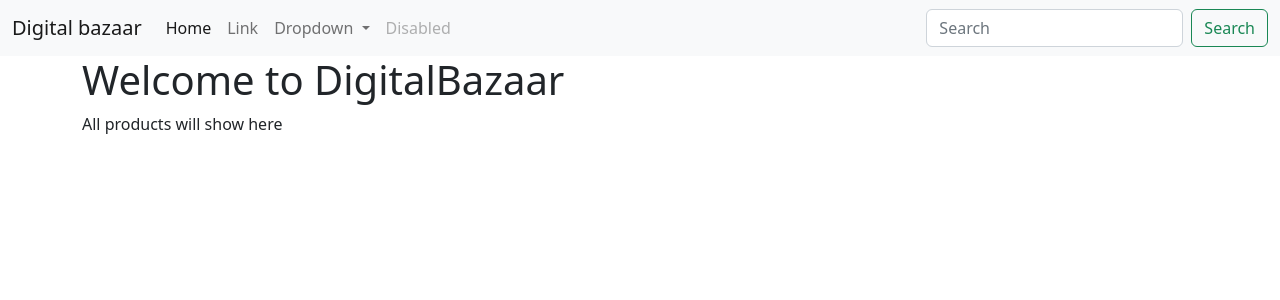
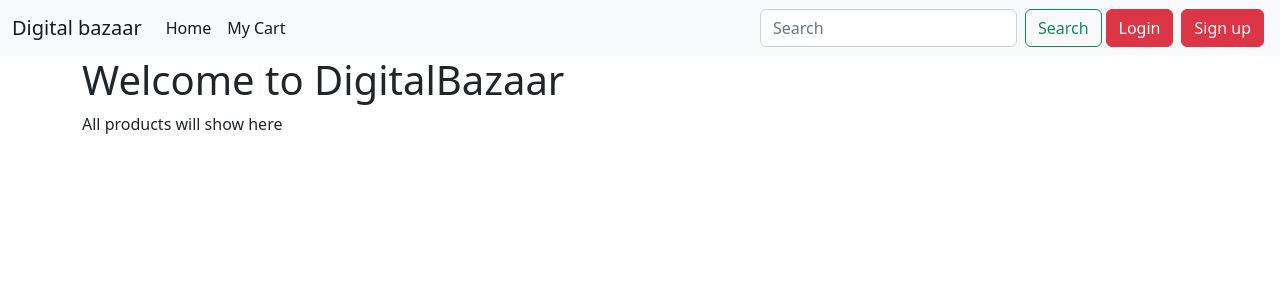
Before and after one commit to Aman16-ai/DigitalBazaar, a Django app: page / in a window 1280 px wide. Shown: the top 300 px of the page. Run offline with Django 4.2, Linux system fonts and the light colour scheme; parts of the project's set-up code (start-up, migrations or seed data) failed here and were passed over.

Commit message:
mirror changes in navbar

```diff
--- a/DigitalBazaar/urls.py
+++ b/DigitalBazaar/urls.py
@@ -21,5 +21,6 @@ from django.conf.urls.static import static
 urlpatterns = [
     path('admin/', admin.site.urls),
     path('',include("home.urls")),
-    path('account/',include("account.urls"))
+    path('account/',include("account.urls")),
+    path('mycart/',include("cart.urls"))
 ]+static(settings.MEDIA_URL,document_root=settings.MEDIA_ROOT)
--- a/cart/urls.py
+++ b/cart/urls.py
@@ -1,6 +1,6 @@
 from django.contrib import admin
 from django.urls import path,include
-from account import views
+from cart import views
 urlpatterns = [
-    path("register/",views.register,name='register')
+    path("",views.mycart,name='mycart')
 ]
--- a/cart/views.py
+++ b/cart/views.py
@@ -1,3 +1,7 @@
+from http.client import HTTPResponse
 from django.shortcuts import render
+from django.http.response import HttpResponse
 
 # Create your views here.
+def mycart(request):
+    return HttpResponse("this is my chart")
--- a/templates/base.html
+++ b/templates/base.html
@@ -20,26 +20,19 @@
                 <a class="nav-link active" aria-current="page" href="#">Home</a>
               </li>
               <li class="nav-item">
-                <a class="nav-link" href="#">Link</a>
+                <a class="nav-link active" aria-current="page" href="/mycart/">My Cart</a>
               </li>
-              <li class="nav-item dropdown">
-                <a class="nav-link dropdown-toggle" href="#" role="button" data-bs-toggle="dropdown" aria-expanded="false">
-                  Dropdown
-                </a>
-                <ul class="dropdown-menu">
-                  <li><a class="dropdown-item" href="#">Action</a></li>
-                  <li><a class="dropdown-item" href="#">Another action</a></li>
-                  <li><hr class="dropdown-divider"></li>
-                  <li><a class="dropdown-item" href="#">Something else here</a></li>
-                </ul>
-              </li>
-              <li class="nav-item">
-                <a class="nav-link disabled">Disabled</a>
-              </li>
+
             </ul>
             <form class="d-flex" role="search">
               <input class="form-control me-2" type="search" placeholder="Search" aria-label="Search">
               <button class="btn btn-outline-success" type="submit">Search</button>
+            </form>
+            <form class="d-flex">
+              <a class="btn btn-danger mx-1" href="account/register" type="submit">Login</a>
+            </form>
+            <form class="d-flex">
+              <a class="btn btn-danger mx-1" href="account/register" type="submit">Sign up</a>
             </form>
           </div>
         </div>
```
Also changed, not shown: 1 other file.
